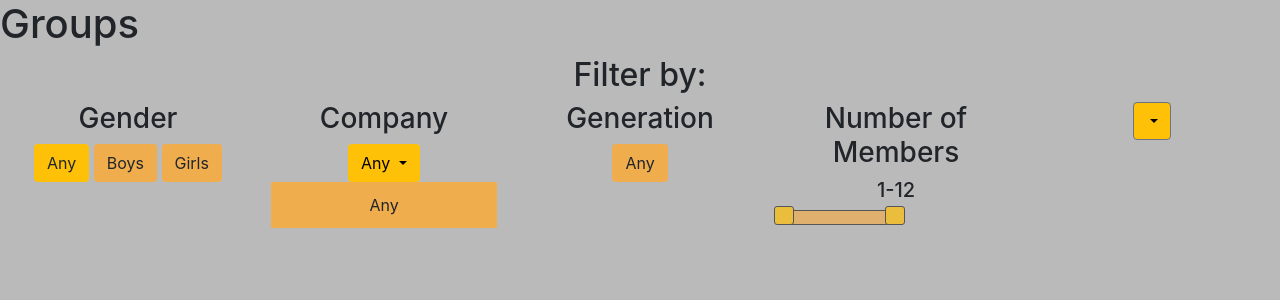
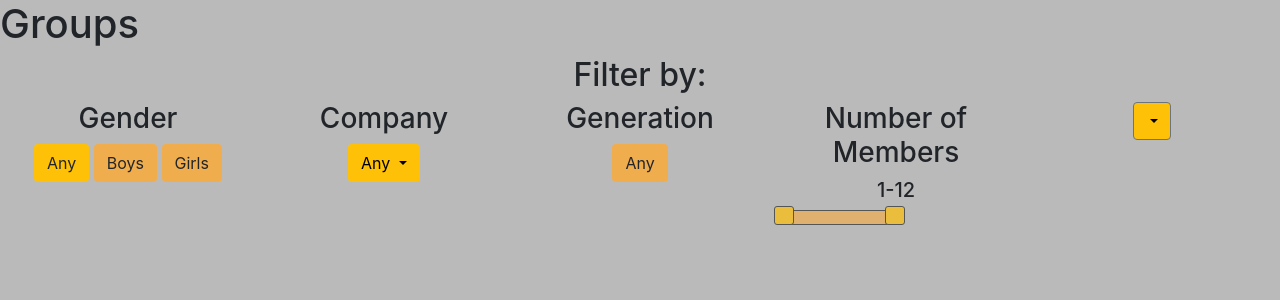
Before and after one commit to aaronmitchellharris/kpop-data, a Django app: template stats/templates/stats/groups.html in a window 1280 px wide. Shown: the part 56-356 px from the top of the page. Run offline with Django 3.2, Linux system fonts and the light colour scheme; the template is opened without the code that fills it, so the values that code supplies are empty; some libraries are stand-ins or nearby versions.

Commit message:
fix company list filter

```diff
--- a/stats/templates/stats/groups.html
+++ b/stats/templates/stats/groups.html
@@ -62,8 +62,8 @@
                       <button style="color:black; background-color:#ffc107" class="btn dropdown-toggle" type="button" id="dropdownMenuButton" data-toggle="dropdown" aria-haspopup="true" aria-expanded="false">
                         Any
                       </button>
-                      <div style="background-color:#f0ad4e" class="dropdown-item" type="button" aria-labelledby="dropdownMenuButton">
-                          <button style="background-color: #f0ad4e" class="btn" onclick="filterSelection('anyCompany','company')"> Any</button>
+                      <div style="background-color:#f0ad4e" class="dropdown-menu" aria-labelledby="dropdownMenuButton">
+                          <button style="background-color: #f0ad4e" class="dropdown-item" type="button" onclick="filterSelection('anyCompany','company')"> Any</button>
                           {% for c in company_list %}
                               <button style="background-color: #f0ad4e" class="dropdown-item" type="button" onclick="filterSelection('{{ c.company }}','company')"> {{ c.company }}</button>
                           {% endfor %}
```
